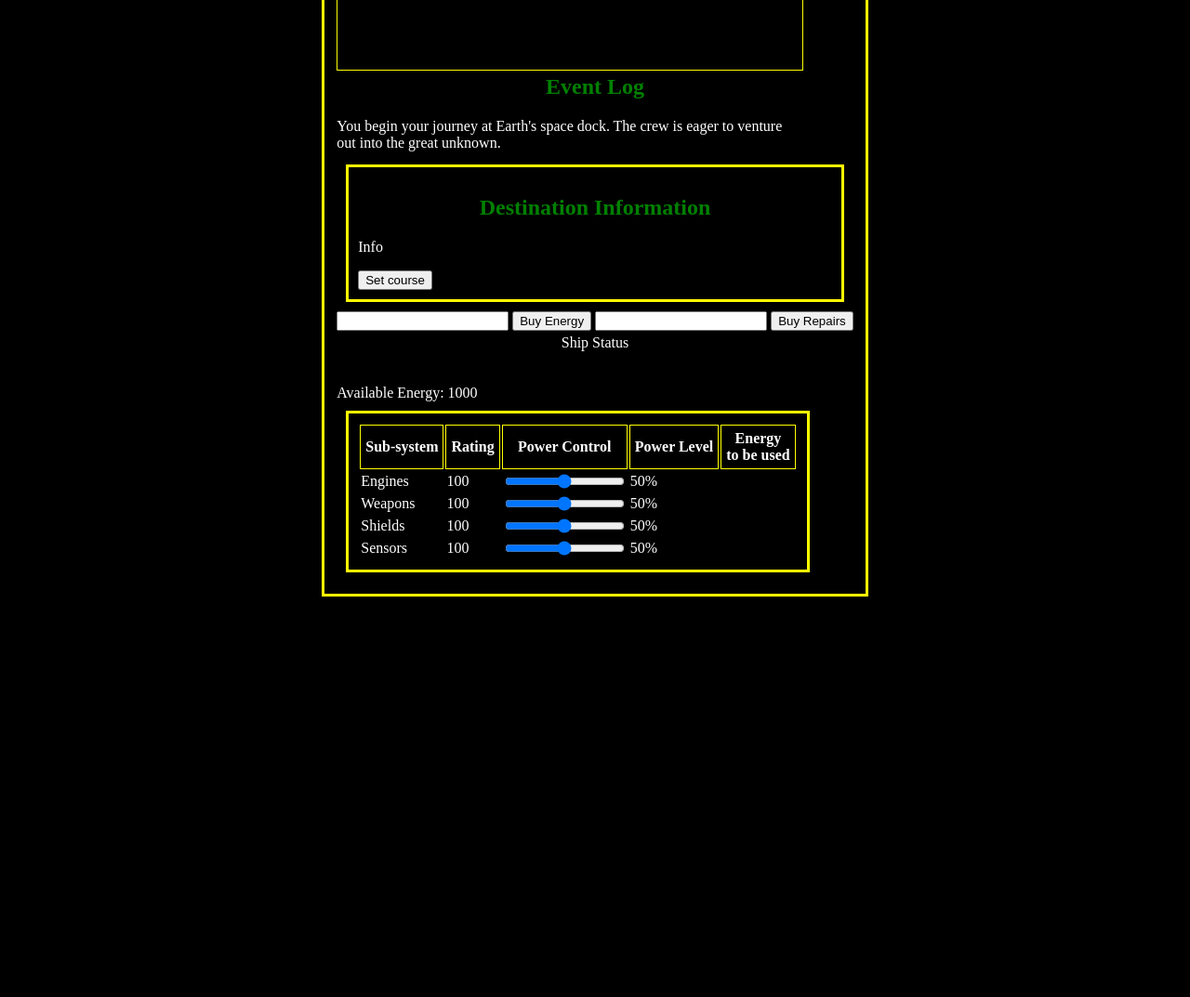
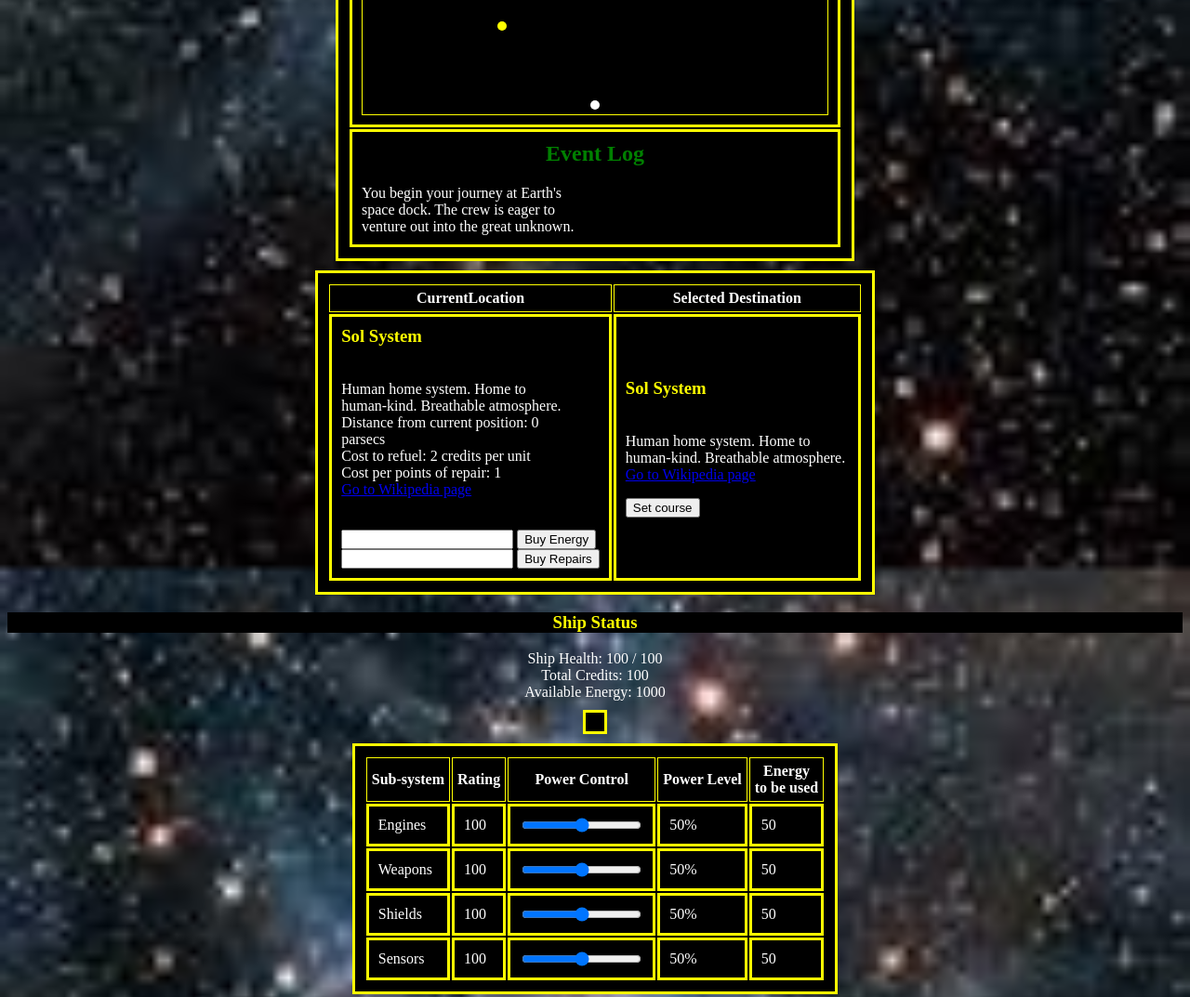
Before and after one commit to antlaw0/antlaw0.github.io, a plain HTML site: page index.html in a window 1280 px wide. Shown: the part 520-1593 px from the top of the page at 93% size. Before the commit the page ends 1172 px from the top, so only its background shows below. Drawn offline with Linux system fonts and the light colour scheme.

Commit message:
Added background mage

```diff
--- a/index.html
+++ b/index.html
@@ -1,4 +1,5 @@
 <DOCTYPEHTML>
+<title>Space Game</title>
 <center>
 <body>
 
@@ -26,32 +27,47 @@ You begin your journey at Earth's space dock. The crew is eager to venture out i
 </td>
 </tr>
 
+
+
+<div>
+<table>
+<tr>
+<th>CurrentLocation</th>
+<th>Selected Destination</th>
+</tr>
 <tr>
 <td>
-<div>
-<h2>Destination Information</h2>
-<p id="info"> Info </p>
+<p id="currentInfo"> Info </p>
+<br>
+<input type="number" id="howMuchEnergyToBuy"> </input> <button id="buyEnergyButton"> Buy Energy</button>
+<br>
+<input type="number" id="howMuchRepairToBuy"> </input> <button id="buyRepairButton"> Buy Repairs</button>
+</td>
+
+
+<td>
+<p id="info"> Info</p>
 <button id="goButton"> Set course </button>
-<br>
-</div>
-<input type="number" id="howMuchEnergyToBuy"> </input> <button id="buyEnergyButton"> Buy Energy</button>
-
-<input type="number" id="howMuchRepairToBuy"> </input> <button id="buyRepairButton"> Buy Repairs</button>
-
 
 </td>
 </tr>
+</table>
+
+</div>
 
 
 
-<tr>
-<td>
-<center> Ship Status</center>
+
+<h3> Ship Status</h3>
+<table>
 <span id="displayHealth"> </span>
 <br>
 <span id="creditsTotal"> </span>
 <br>
 <span id="displayAvailableEnergyValue"> Available Energy:  1000 </span>
+
+
+</table>
 <table>
 <tr>
 <th>Sub-system</th>
--- a/my_script.js
+++ b/my_script.js
@@ -5,6 +5,7 @@ var canvas = document.getElementById("canvas");
 var actionLog=document.getElementById("actionLog");
 var context = canvas.getContext("2d");
 var infoArea=document.getElementById("info");
+var currentInfoArea=document.getElementById("currentInfo");
 
 var goButton = document.getElementById("goButton");
 goButton.addEventListener('click', travel);
@@ -200,9 +201,14 @@ shieldsModifiedElement.innerHTML=shieldsScore*(shieldsPercent/100);
 sensorsModifiedElement.innerHTML=sensorsScore*(sensorsPercent/100);
 
 
+currentInfoArea.innerHTML="<h3>"+currentLocation.name+"</h3><br>"+currentLocation.description+"<br>Distance from current position: "+parseInt(getDistance(ship.x, ship.y, currentLocation.x, currentLocation.y))+" parsecs"+
+"<br> Cost to refuel: "+parseInt(currentLocation.energyCost)+" credits per unit"+"<br> Cost per points of repair: "+parseInt(currentLocation.repairCost)+"<br> <a href="+currentLocation.link+"> Go to Wikipedia page </a>";
+
+
 energyTotalDisplayArea.innerHTML= "Total Energy to be consumed:  "+getTotalEnergyUse();
 energyAvailableDisplayArea.innerHTML="Available Energy: "+energy;
 }
+
 //calculates all slider values and system scores for total energy value
 //returns integer of total energy usage
 function getTotalEnergyUse()
@@ -403,6 +409,7 @@ var weaponsFactor = weaponsScore*(weaponsPercent/100)
 				addLogEntry("Your sensors registered a potential mining source. Upon investigation, you find "+parseInt(foundResources)+" credits worth of harvestable ore.");
 				credits+=foundResources;
 				updateValues();
+			}
 		}
 		else
 		{
--- a/style.css
+++ b/style.css
@@ -1,6 +1,6 @@
-
 p{
-max-width: 500px;
+background-color: black;
+max-width: 240px;
 }
 
 h1{
@@ -14,16 +14,28 @@ text-align: center;
 color: green;
 }
 body{
+
+ background: url('images/bg.jpg') no-repeat center center fixed;
+        -webkit-background-size: cover;
+        -moz-background-size: cover;
+        -o-background-size: cover;
+        background-size: cover;
+
+
 background-color: black;
 color: white;
 }
-
-table, div{
+h3{
+background-color: black;
+color: yellow;
+}
+table, td, div{
 border-style: solid;
 border-width: 3px;
 border-color: yellow;
 padding: 10px;
 margin: 10px;
+background-color: black;
 }
 
 th{
```
Also changed, not shown: images/bg.jpg (added).
